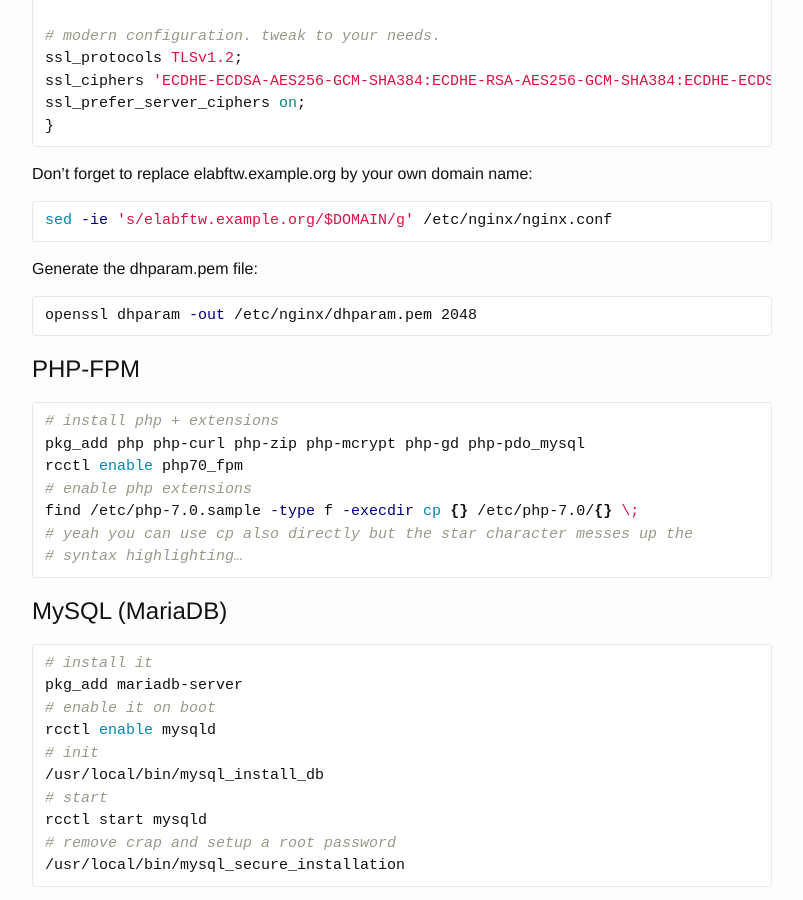
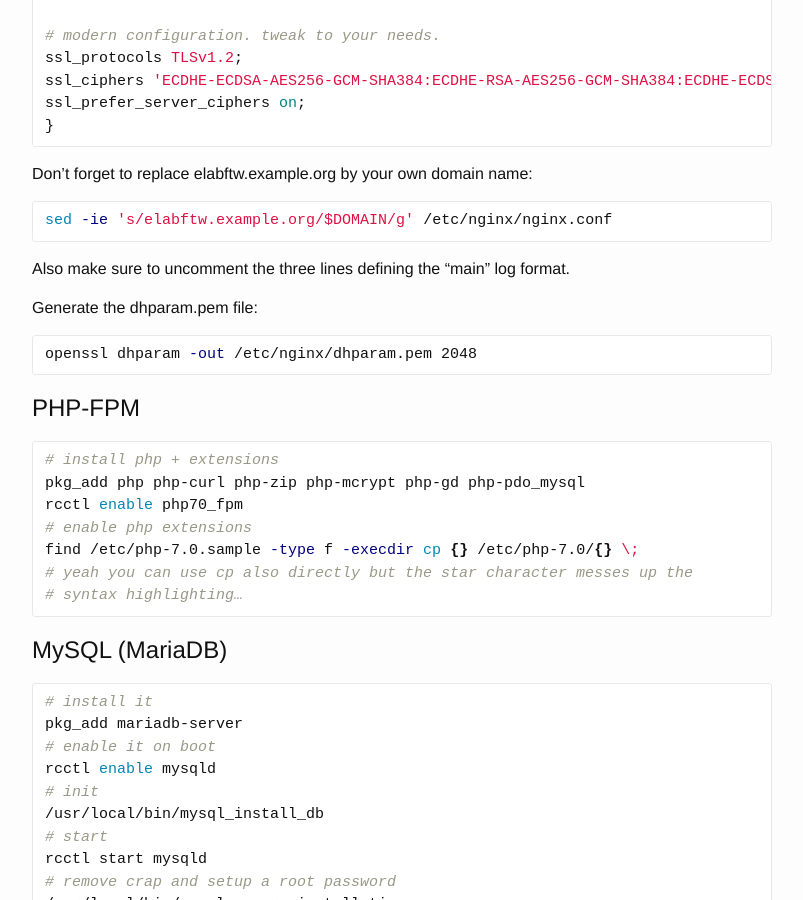
Before and after one commit to NicolasCARPi/nicolascarpi.github.io, a Jekyll site: the page built from _posts/2017-07-11-openbsd.markdown, in a window 1280 px wide and 900 px high, scrolled down 2801 px. Shown: the whole window, without its empty margins (238-1041 px from the left). Built offline with Jekyll 4.4.1, drawn with Linux system fonts in a browser that asks for light colours.

Commit message:
add comment on uncommenting main log format

```diff
--- a/_posts/2017-07-11-openbsd.markdown
+++ b/_posts/2017-07-11-openbsd.markdown
@@ -141,6 +141,8 @@ Don't forget to replace elabftw.example.org by your own domain name:
 sed -ie 's/elabftw.example.org/$DOMAIN/g' /etc/nginx/nginx.conf
 ~~~
 
+Also make sure to uncomment the three lines defining the "main" log format.
+
 Generate the dhparam.pem file:
 
 ~~~sh
```
